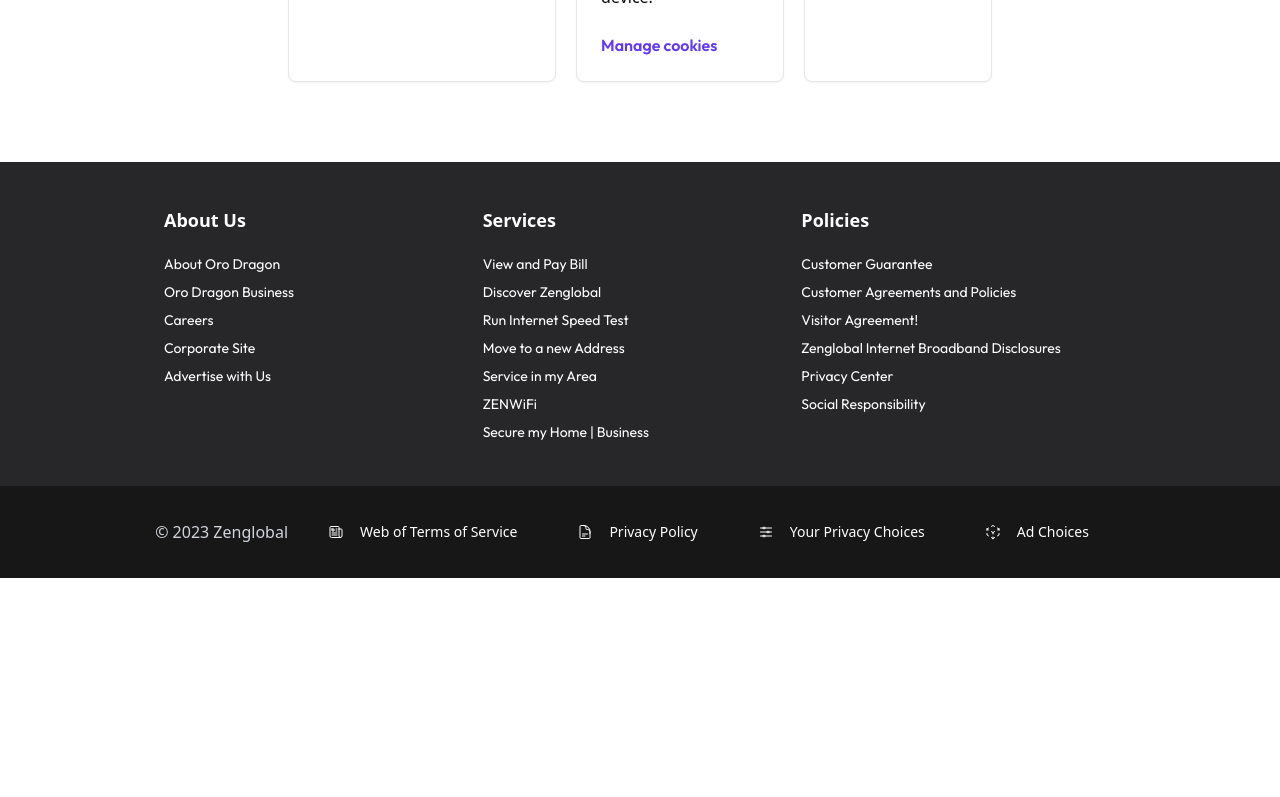
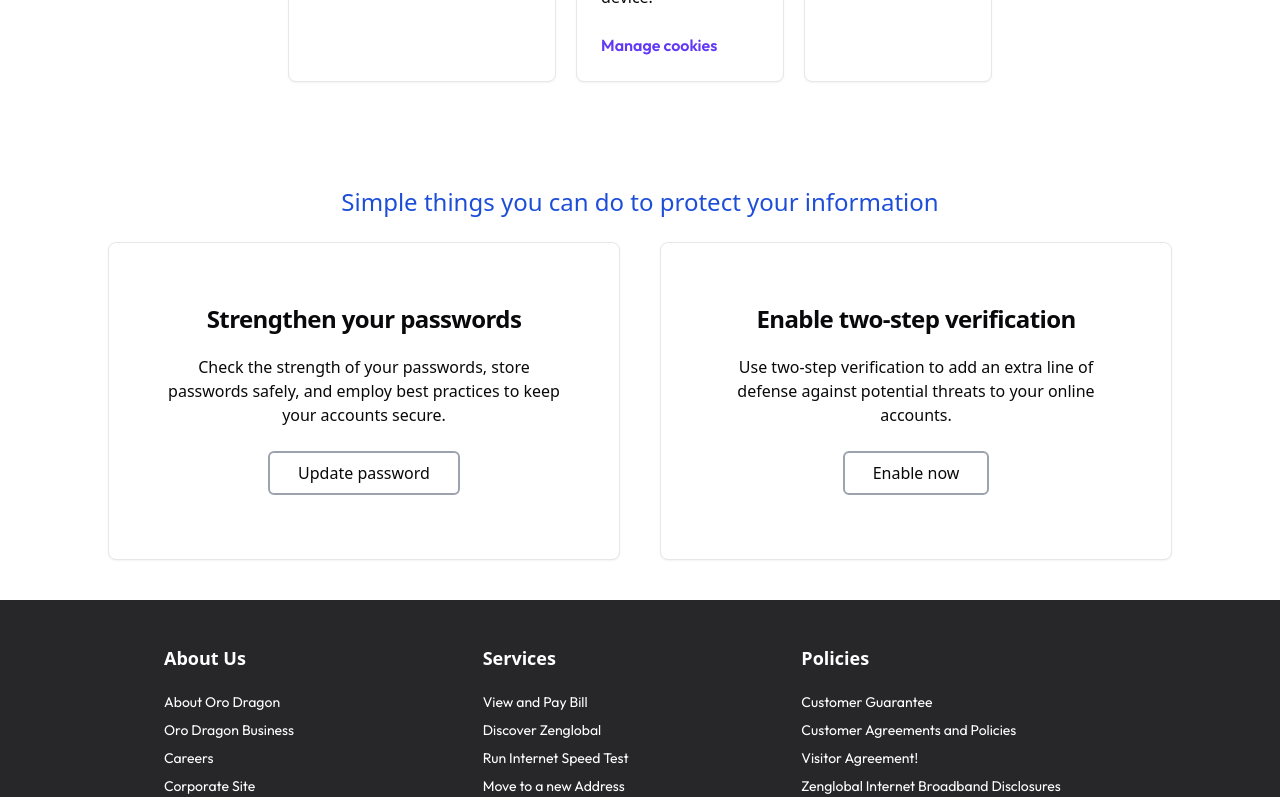
Before and after one commit to KleKlai/zenglobalofficialwebsite, a Next.js app: page /your-privacy-choices in a window 1280 px wide. Shown: the part 1565-2362 px from the top of the page. Before the commit the page ends 2143 px from the top, so only its background shows below. Built offline with nearby package versions, Linux system fonts and the light colour scheme.

Commit message:
feat(your-privacy-choices): added card

```diff
--- a/app/(main)/(overview)/your-privacy-choices/page.tsx
+++ b/app/(main)/(overview)/your-privacy-choices/page.tsx
@@ -1,6 +1,14 @@
 import Hero from "@/app/ui/your-privacy-your-choices/hero";
 import PrivacyCard from "@/app/ui/your-privacy-your-choices/privacy-card";
-import { Link } from "lucide-react";
+import {
+  Card,
+  CardContent,
+  CardDescription,
+  CardFooter,
+  CardHeader,
+  CardTitle,
+} from "@/components/ui/card";
+import Link from "next/link";
 import React from "react";
 
 export default function YourPrivacyChoices() {
@@ -8,17 +16,25 @@
     <div>
       <Hero />
       <div className="px-72 py-20 flex flex-row space-x-5">
-        <PrivacyCard title="Sensitive personal information preferences" href="#" hrefTitle="Review settings">
+        <PrivacyCard
+          title="Sensitive personal information preferences"
+          href="#"
+          hrefTitle="Review settings"
+        >
           We do not sell information that identifies who you are to anyone,
           including sensitive personal information like race, ethnicity,
           political affiliation, or philosophical beliefs. Sensitive personal
-          information collected, used, or stored by Oro Dragon is used to support
-          activities like personalized recommendations, marketing and
+          information collected, used, or stored by Oro Dragon is used to
+          support activities like personalized recommendations, marketing and
           advertising, and security and fraud monitoring. Customers may choose
           to limit use of this information for marketing, advertising, and new
           product development at any time.
         </PrivacyCard>
-        <PrivacyCard title="Cookie preferences" href="#" hrefTitle="Manage cookies">
+        <PrivacyCard
+          title="Cookie preferences"
+          href="#"
+          hrefTitle="Manage cookies"
+        >
           Like many companies, we use cookies and other common tracking
           technologies (Cookies) to improve our Services, optimize and analyze
           your experience on our Services, and serve ads relevant to your
@@ -30,11 +46,54 @@
           set preferences for how advertisers customize the ads you see on this
           device.
         </PrivacyCard>
-        <PrivacyCard title="Download, delete, or correct your information" href="#" hrefTitle="Submit a request">
+        <PrivacyCard
+          title="Download, delete, or correct your information"
+          href="#"
+          hrefTitle="Submit a request"
+        >
           Certain states give their residents a legal right to download, delete,
-          or correct their personal information, but all Xfinity customers can
+          or correct their personal information, but all Zenglobal customers can
           make a request.
         </PrivacyCard>
+      </div>
+      <div className="flex items-center justify-center">
+        <h2 className="text-2xl font-medium font-notoSans py-6 text-blue-700">
+          Simple things you can do to protect your information
+        </h2>
+      </div>
+      <div className="flex flex-wrap lg:space-x-10 pb-10 px-6 justify-center">
+        <Card className="flex flex-col items-center max-w-lg py-10 px-8">
+          <CardHeader>
+            <CardTitle>Strengthen your passwords</CardTitle>
+          </CardHeader>
+          <CardContent>
+            <p className="text-center font-normal font-notoSans">
+              Check the strength of your passwords, store passwords safely, and
+              employ best practices to keep your accounts secure.
+            </p>
+          </CardContent>
+          <CardFooter className="flex justify-center">
+            <Link href="" className="border-2 border-gray-400 rounded-md">
+              <p className="py-2 px-7">Update password</p>
+            </Link>
+          </CardFooter>
+        </Card>
+        <Card className="flex flex-col items-center max-w-lg py-10 px-8">
+          <CardHeader>
+            <CardTitle>Enable two-step verification</CardTitle>
+          </CardHeader>
+          <CardContent>
+            <p className="text-center font-normal font-notoSans">
+              Use two-step verification to add an extra line of defense against
+              potential threats to your online accounts.
+            </p>
+          </CardContent>
+          <CardFooter className="flex justify-center">
+            <Link href="" className="border-2 border-gray-400 rounded-md">
+              <p className="py-2 px-7">Enable now</p>
+            </Link>
+          </CardFooter>
+        </Card>
       </div>
     </div>
   );
```
